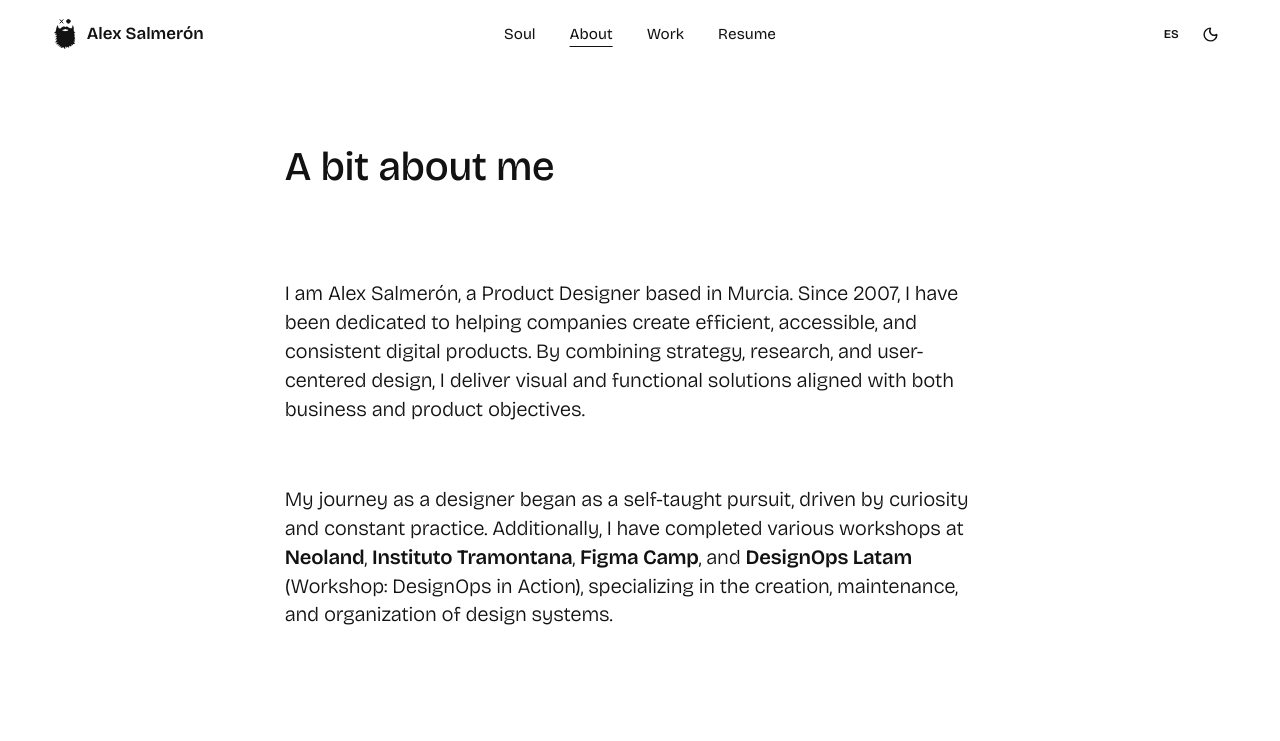
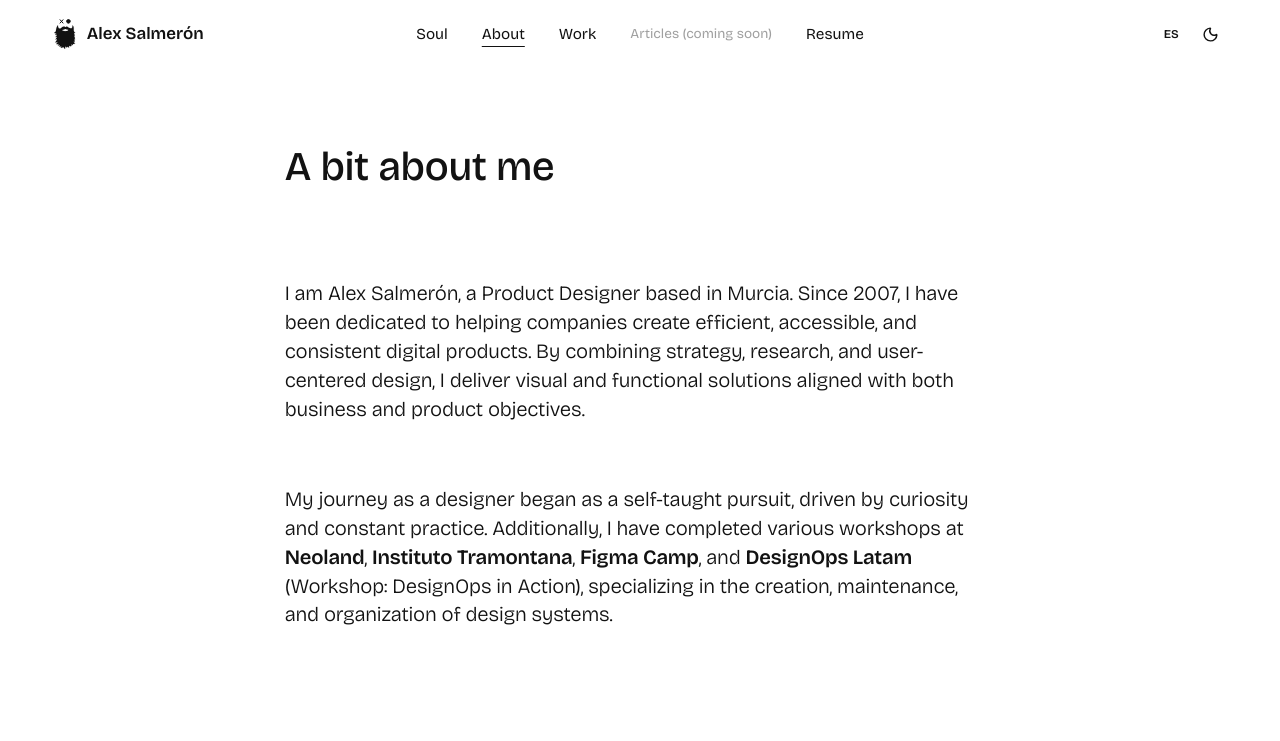
Before and after one commit to alexmeron/mefaltaunpixel, a React (Vite) app: page /en/about in a window 1280 px wide. Shown: the top 741 px of the page. Built offline with nearby package versions, Linux system fonts and the light colour scheme.

Commit message:
Add Articles (coming soon) to menu

```diff
--- a/src/components/Header.tsx
+++ b/src/components/Header.tsx
@@ -85,6 +85,7 @@ export const Header = () => {
               <li><NavLink to={`/${language}/soul`} className={({isActive}) => isActive ? 'nav-active' : ''}>{t('nav_soul')}</NavLink></li>
               <li><NavLink to={`/${language}/about`} className={({isActive}) => isActive ? 'nav-active' : ''}>{t('nav_about')}</NavLink></li>
               <li><NavLink to={`/${language}`} end className={({isActive}) => isActive ? 'nav-active' : ''}>{t('nav_work')}</NavLink></li>
+              <li><span style={{ opacity: 0.4, cursor: 'default' }}>{t('nav_articles')}</span></li>
               <li><a href="/cv-alex-salmeron.pdf" target="_blank" rel="noreferrer">{t('nav_resume')}</a></li>
             </ul>
           </nav>
@@ -125,6 +126,7 @@ export const Header = () => {
                 <NavLink to={`/${language}/soul`} onClick={() => setIsMenuOpen(false)}>{t('nav_soul')}</NavLink>
                 <NavLink to={`/${language}/about`} onClick={() => setIsMenuOpen(false)}>{t('nav_about')}</NavLink>
                 <NavLink to={`/${language}`} end onClick={() => setIsMenuOpen(false)}>{t('nav_work')}</NavLink>
+                <span style={{ opacity: 0.4, fontSize: '42px', fontWeight: 500, letterSpacing: '-0.02em' }}>{t('nav_articles')}</span>
                 <a href="/cv-alex-salmeron.pdf" target="_blank" rel="noreferrer">{t('nav_resume')}</a>
               </nav>
 
--- a/src/context/LanguageContext.tsx
+++ b/src/context/LanguageContext.tsx
@@ -18,6 +18,7 @@ export const LanguageProvider: React.FC<{ children: React.ReactNode }> = ({ chil
       nav_soul: "Soul",
       nav_about: "Sobre mí",
       nav_work: "Proyectos",
+      nav_articles: "Artículos (próximamente)",
       nav_resume: "CV",
       hero_title: "¡Hola! ¡Soy Alex!",
       hero_subtitle: "Diseñador de Producto con más de 10 años de experiencia. Especializado en Sistemas de Diseño que permiten a equipos y empresas escalar con velocidad y consistencia.",
@@ -64,6 +65,7 @@ export const LanguageProvider: React.FC<{ children: React.ReactNode }> = ({ chil
       nav_soul: "Soul",
       nav_about: "About",
       nav_work: "Work",
+      nav_articles: "Articles (coming soon)",
       nav_resume: "Resume",
       hero_title: "Hello! I'm Alex!",
       hero_subtitle: "Product Designer with over 10+ years of experience. Specialized in Design Systems that allow teams and companies to scale with speed and consistency.",
```
